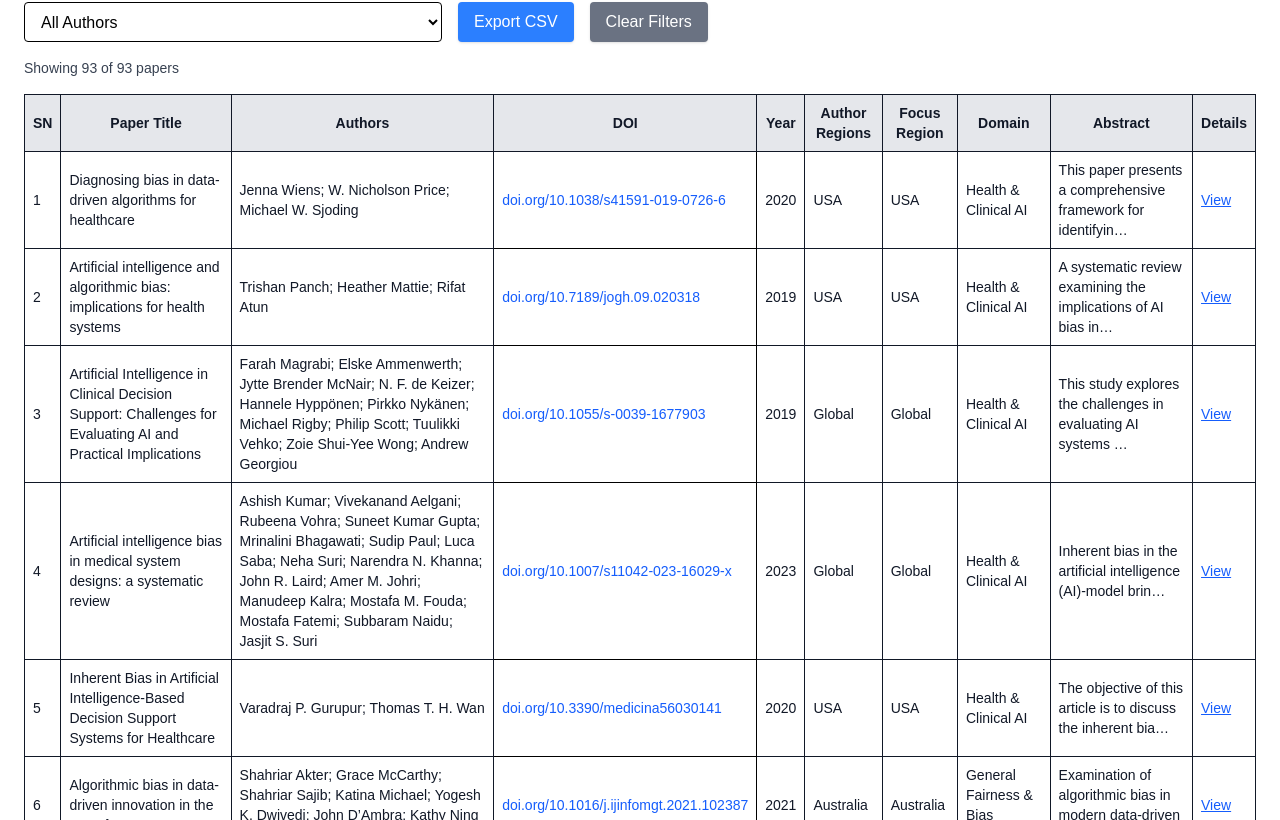
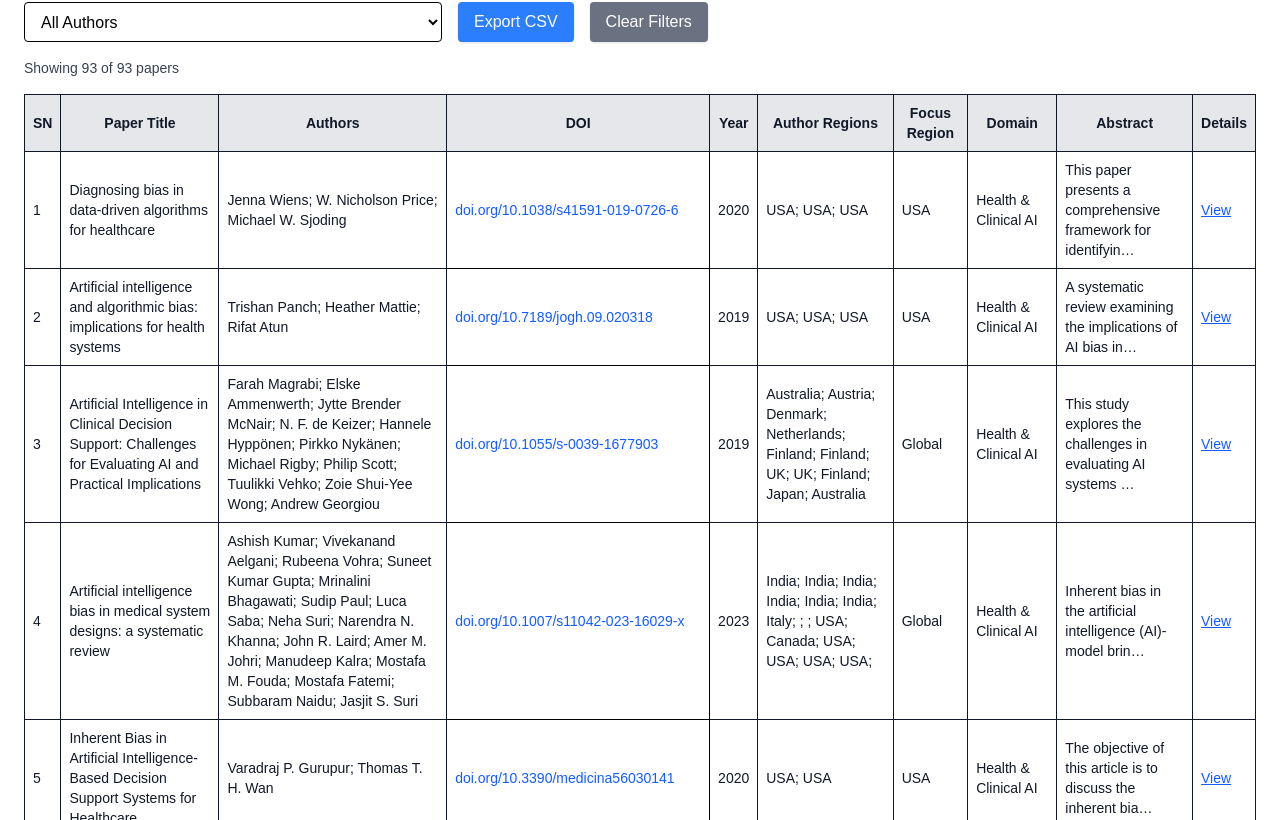
Before and after one commit to CAIRNepal/algorithmic-bias-survey, a Next.js app in the folder dashboard/: page / in a window 1280 px wide. Shown: the part 2540-3360 px from the top of the page. Built offline with nearby package versions, Linux system fonts and the light colour scheme.

Commit message:
Fix: Table Column Name Fixed

```diff
--- a/dashboard/src/app/BiasResearchDashboard.tsx
+++ b/dashboard/src/app/BiasResearchDashboard.tsx
@@ -1156,7 +1156,9 @@ const BiasResearchDashboard = () => {
                             {(String(paper["Year"] || "") || "").trim()}
                           </td>
                           <td className="p-2 border" style={{ color: "black" }}>
-                            {(String(paper["Focus Region"] || "") || "").trim()}
+                            {(
+                              String(paper["Author Regions"] || "") || ""
+                            ).trim()}
                           </td>
                           <td className="p-2 border" style={{ color: "black" }}>
                             {paper["Focus Region"]}
```
